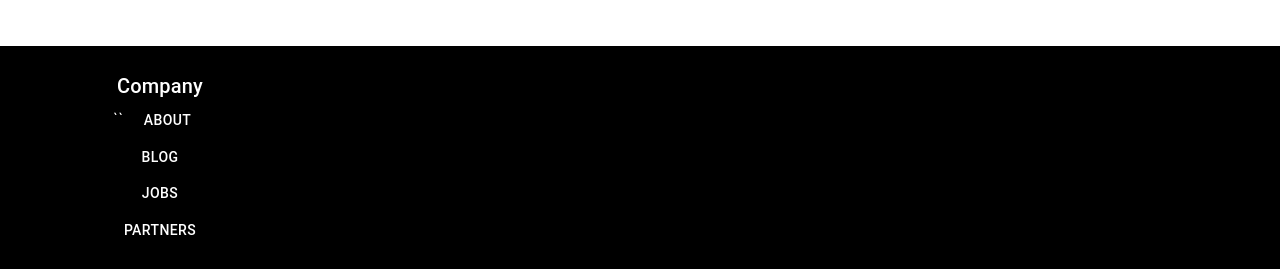
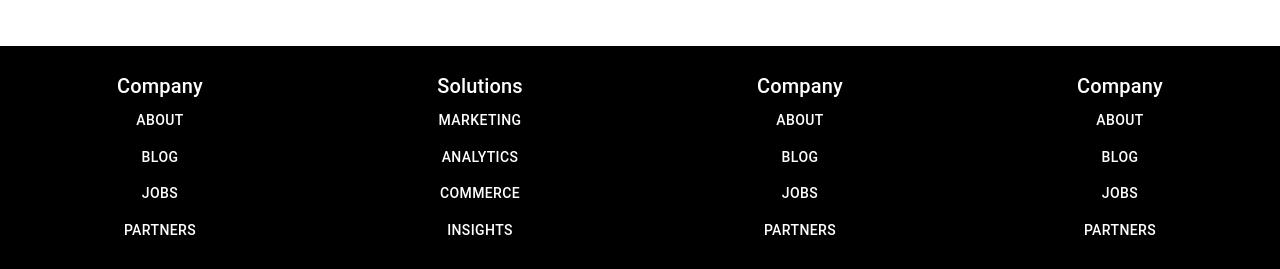
Before and after one commit to hhieun1604/LiuLyy, a React (Create React App) app: page / in a window 1280 px wide. Shown: the part 2657-2926 px from the top of the page. Built offline with nearby package versions, Linux system fonts and the light colour scheme.

Commit message:
refactor(Footer): Add functionality to the footer

```diff
--- a/src/customer/components/Footer/Footer.jsx
+++ b/src/customer/components/Footer/Footer.jsx
@@ -1,37 +1,149 @@
-import React from 'react'
-import { Button, Grid, Typography } from '@mui/material'
-
+import React from "react";
+import { Button, Grid, Typography } from "@mui/material";
 
 const Footer = () => {
   return (
     <div>
-       <Grid className='bg-black text-while text-center mt-10'
+      <Grid
+        className="bg-black text-while text-center mt-10"
         container
-       sx={{bgcolor:"black", color:"white",py:3}}
+        sx={{ bgcolor: "black", color: "white", py: 3 }}
       >
         <Grid item xs={12} sm={6} md={3}>
-                <Typography className='pd-5' variant='h6'> Company </Typography>
+          <Typography className="pd-5" variant="h6">
+            {" "}
+            Company{" "}
+          </Typography>
           <div>
-             ``     <Button className='pd-3' variant='h6'> About </Button>
+            <Button className="pd-3" variant="h6">
+              {" "}
+              About{" "}
+            </Button>
           </div>
 
           <div>
-                     <Button className='pd-3' variant='h6'> Blog </Button>
+            <Button className="pd-3" variant="h6">
+              {" "}
+              Blog{" "}
+            </Button>
           </div>
 
           <div>
-                     <Button className='pd-5' variant='h6'> Jobs </Button>
+            <Button className="pd-5" variant="h6">
+              {" "}
+              Jobs{" "}
+            </Button>
           </div>
 
           <div>
-                     <Button className='pd-5' variant='h6'> Partners </Button>
+            <Button className="pd-5" variant="h6">
+              {" "}
+              Partners{" "}
+            </Button>
+          </div>
+        </Grid>
+        <Grid item xs={12} sm={6} md={3}>
+          <Typography className="pd-5" variant="h6">
+            {" "}
+            Solutions{" "}
+          </Typography>
+          <div>
+            <Button className="pd-3" variant="h6">
+              {" "}
+              Marketing{" "}
+            </Button>
           </div>
 
+          <div>
+            <Button className="pd-3" variant="h6">
+              {" "}
+            Analytics{" "}
+            </Button>
+          </div>
+
+          <div>
+            <Button className="pd-5" variant="h6">
+              {" "}
+              Commerce{" "}
+            </Button>
+          </div>
+
+          <div>
+            <Button className="pd-5" variant="h6">
+              {" "}
+              Insights{" "}
+            </Button>
+          </div>
+        </Grid>
+        <Grid item xs={12} sm={6} md={3}>
+          <Typography className="pd-5" variant="h6">
+            {" "}
+            Company{" "}
+          </Typography>
+          <div>
+            <Button className="pd-3" variant="h6">
+              {" "}
+              About{" "}
+            </Button>
+          </div>
+
+          <div>
+            <Button className="pd-3" variant="h6">
+              {" "}
+              Blog{" "}
+            </Button>
+          </div>
+
+          <div>
+            <Button className="pd-5" variant="h6">
+              {" "}
+              Jobs{" "}
+            </Button>
+          </div>
+
+          <div>
+            <Button className="pd-5" variant="h6">
+              {" "}
+              Partners{" "}
+            </Button>
+          </div>
+        </Grid>
+        <Grid item xs={12} sm={6} md={3}>
+          <Typography className="pd-5" variant="h6">
+            {" "}
+            Company{" "}
+          </Typography>
+          <div>
+            <Button className="pd-3" variant="h6">
+              {" "}
+              About{" "}
+            </Button>
+          </div>
+
+          <div>
+            <Button className="pd-3" variant="h6">
+              {" "}
+              Blog{" "}
+            </Button>
+          </div>
+
+          <div>
+            <Button className="pd-5" variant="h6">
+              {" "}
+              Jobs{" "}
+            </Button>
+          </div>
+
+          <div>
+            <Button className="pd-5" variant="h6">
+              {" "}
+              Partners{" "}
+            </Button>
+          </div>
         </Grid>
       </Grid>
-
     </div>
-  )
-}
+  );
+};
 // serve -s build
-export default Footer
+export default Footer;
```
Also changed, not shown: 1 other file (tests, documents, lock files or other folders). Lines whose indentation alone changed are shown as unchanged.
